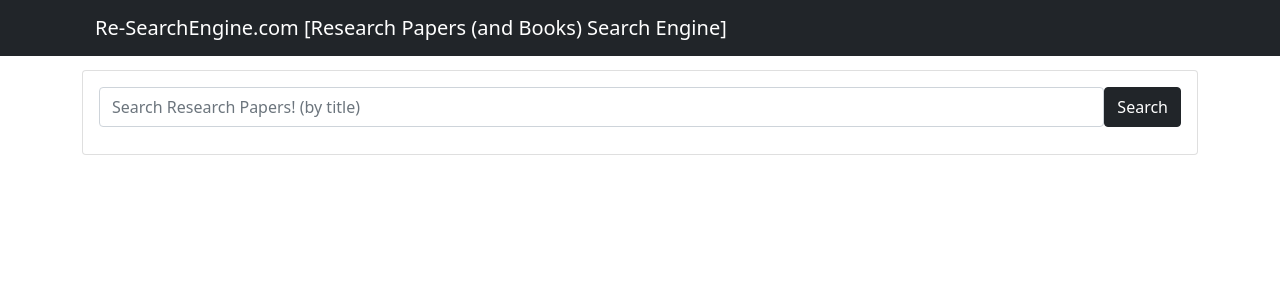
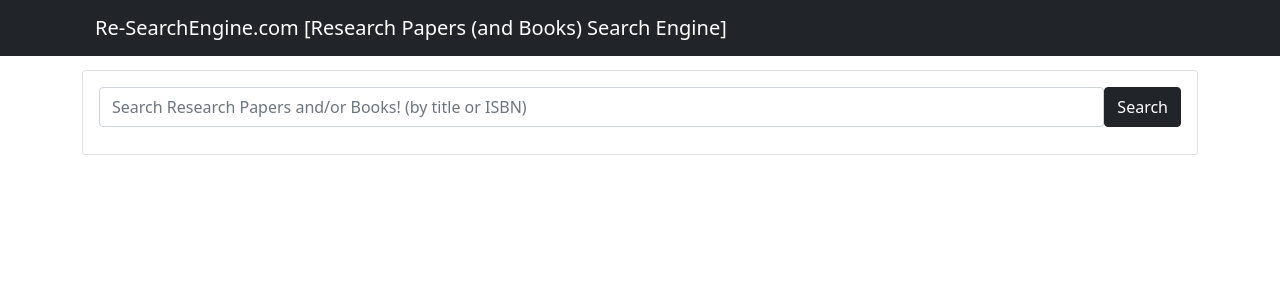
Before and after one commit to salimdridi/frontend, a React (Create React App) app: page / in a window 1280 px wide. Shown: the top 300 px of the page. Built offline with nearby package versions, Linux system fonts and the light colour scheme.

Commit message:
Update SearchCard.js

```diff
--- a/src/components/SearchCard.js
+++ b/src/components/SearchCard.js
@@ -11,7 +11,7 @@
           <Form.Control
             type="search"
             name="search"
-            placeholder="Search Research Papers! (by title)"
+            placeholder="Search Research Papers and/or Books! (by title or ISBN)"
           />
           <Button variant="dark" style={{ height: "40px" }} type="submit">
             Search
```
